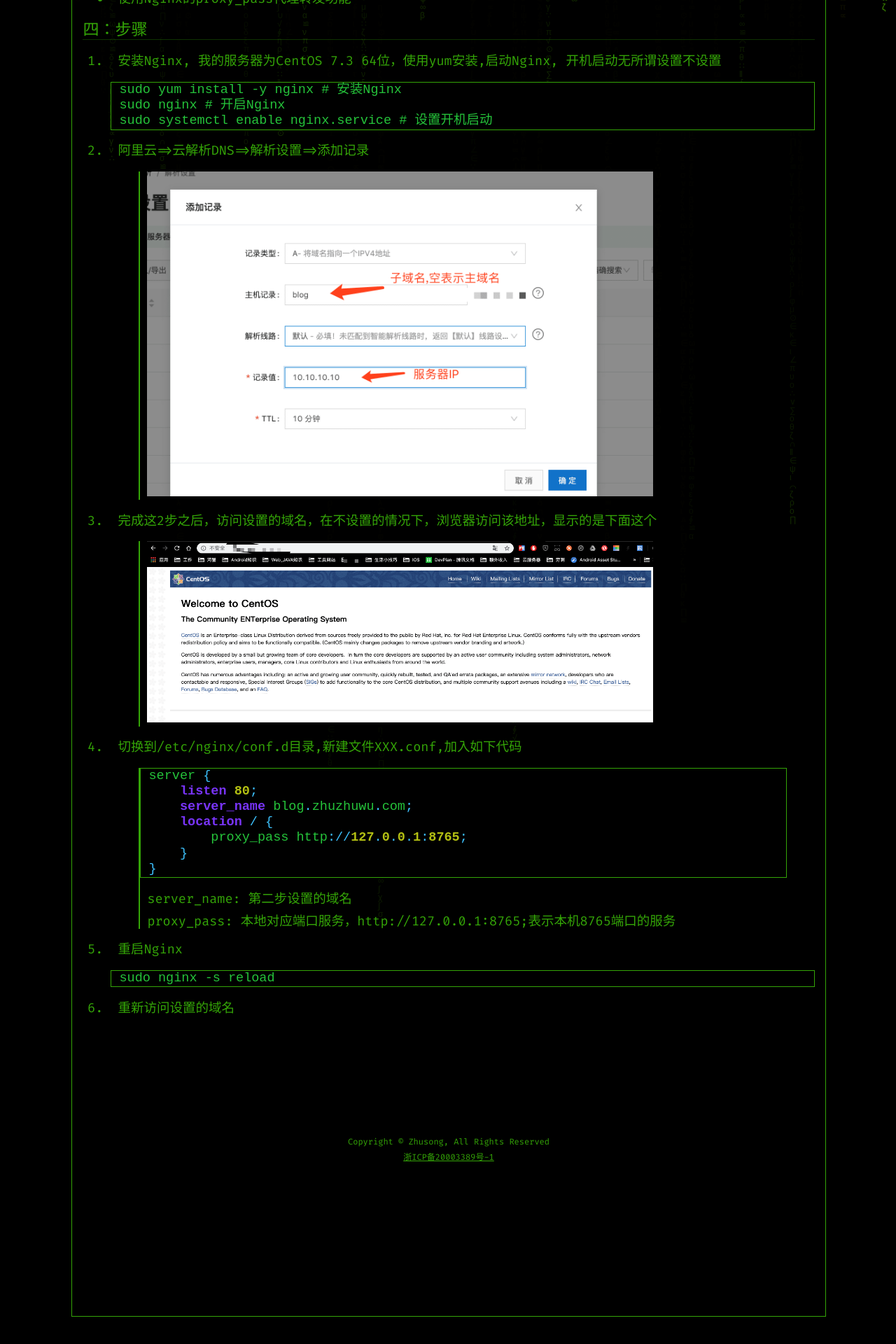
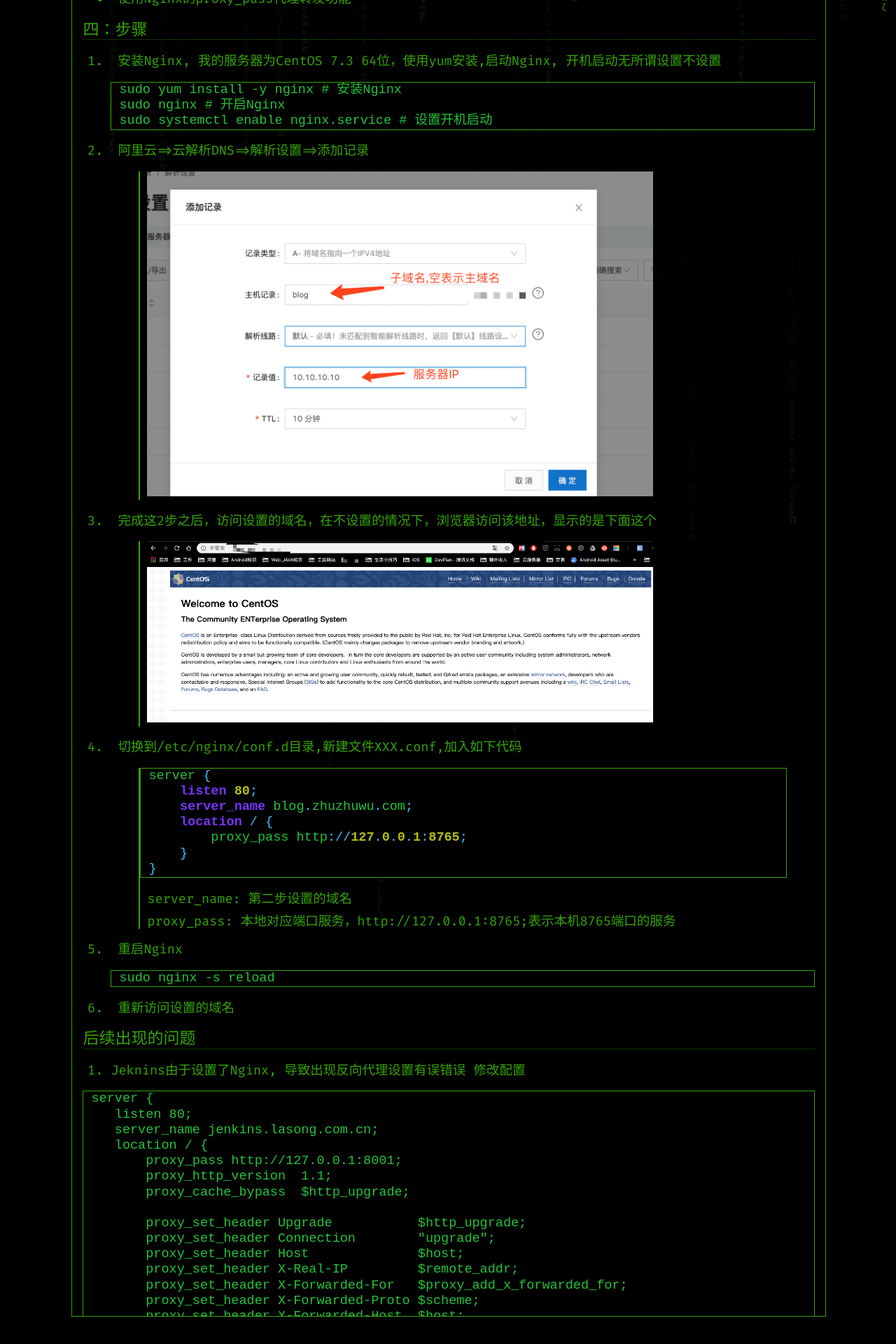
Before and after one commit to zhusonger/www.lasong.com.cn, a Jekyll site: the page built from _posts/Server/2020-02-07-dns-nginx.md, in a window 1280 px wide. Shown: the part 1362-3282 px from the top of the page at 70% size. Built offline with Jekyll 4.4.1, drawn with Linux system fonts in a browser that asks for light colours; some of the changed text lies outside the part shown.

Commit message:
Jenkins提示反向代理设置有误错误

````diff
--- a/_posts/Server/2020-02-07-dns-nginx.md
+++ b/_posts/Server/2020-02-07-dns-nginx.md
@@ -77,3 +77,28 @@
 		sudo nginx -s reload
 
 6. 重新访问设置的域名
+
+## 后续出现的问题
+1. Jeknins由于设置了Nginx, 导致出现反向代理设置有误错误
+ 修改配置
+
+ ```
+ server {
+    listen 80;
+    server_name jenkins.lasong.com.cn;
+    location / {
+        proxy_pass http://127.0.0.1:8001;
+        proxy_http_version  1.1;
+        proxy_cache_bypass  $http_upgrade;
+
+        proxy_set_header Upgrade           $http_upgrade;
+        proxy_set_header Connection        "upgrade";
+        proxy_set_header Host              $host;
+        proxy_set_header X-Real-IP         $remote_addr;
+        proxy_set_header X-Forwarded-For   $proxy_add_x_forwarded_for;
+        proxy_set_header X-Forwarded-Proto $scheme;
+        proxy_set_header X-Forwarded-Host  $host;
+        proxy_set_header X-Forwarded-Port  $server_port;
+    }
+}
+ ```
````
Also changed, not shown: assets/img/server/img-chrome-clean-dns.png, assets/img/server/img-gitee-pages-dns-look.png, assets/img/server/img-gitee-pages-dns.png, assets/img/server/img-gitee-pages-import.png, assets/img/server/img-gitee-pages-setting.png, assets/img/server/img-gitee-pages.png, assets/img/server/img-nginx-dns-add.png, assets/img/server/img-nginx-index.png, assets/img/server/img-nginx-url.jpeg.
